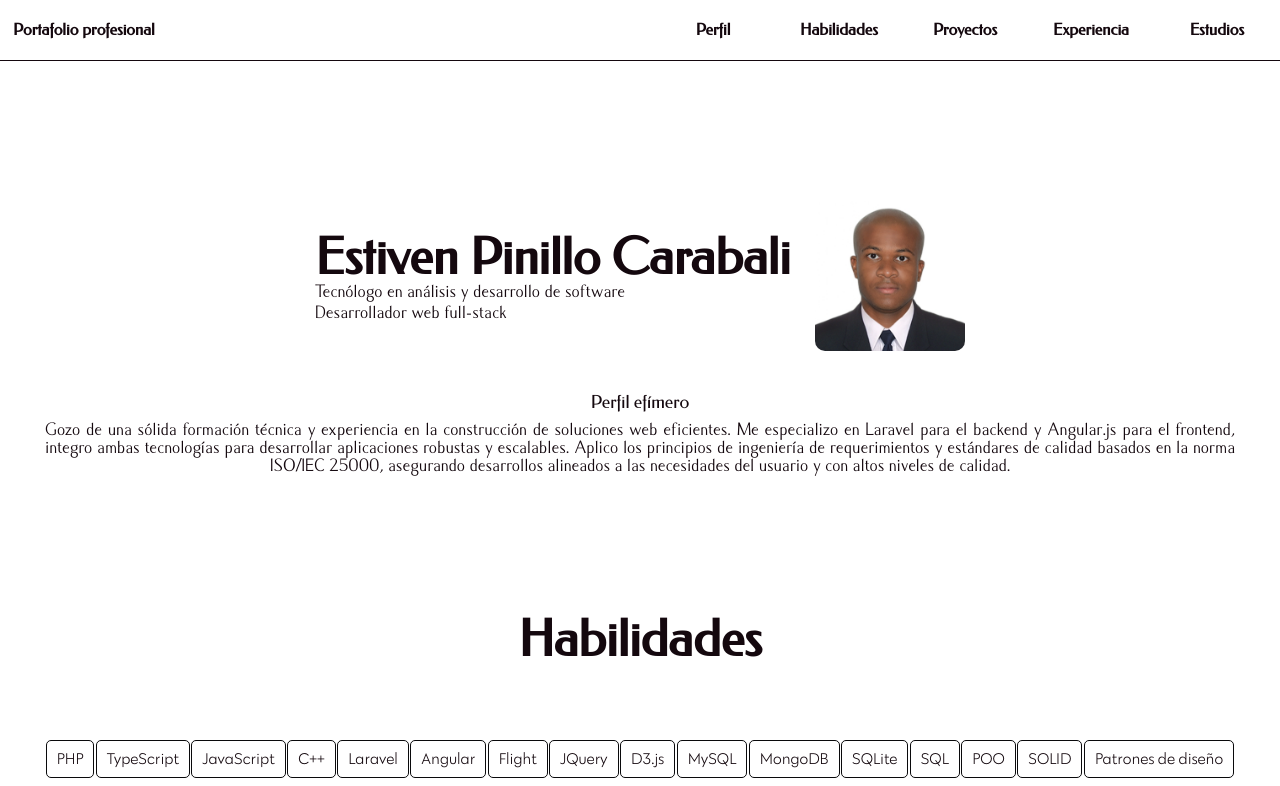
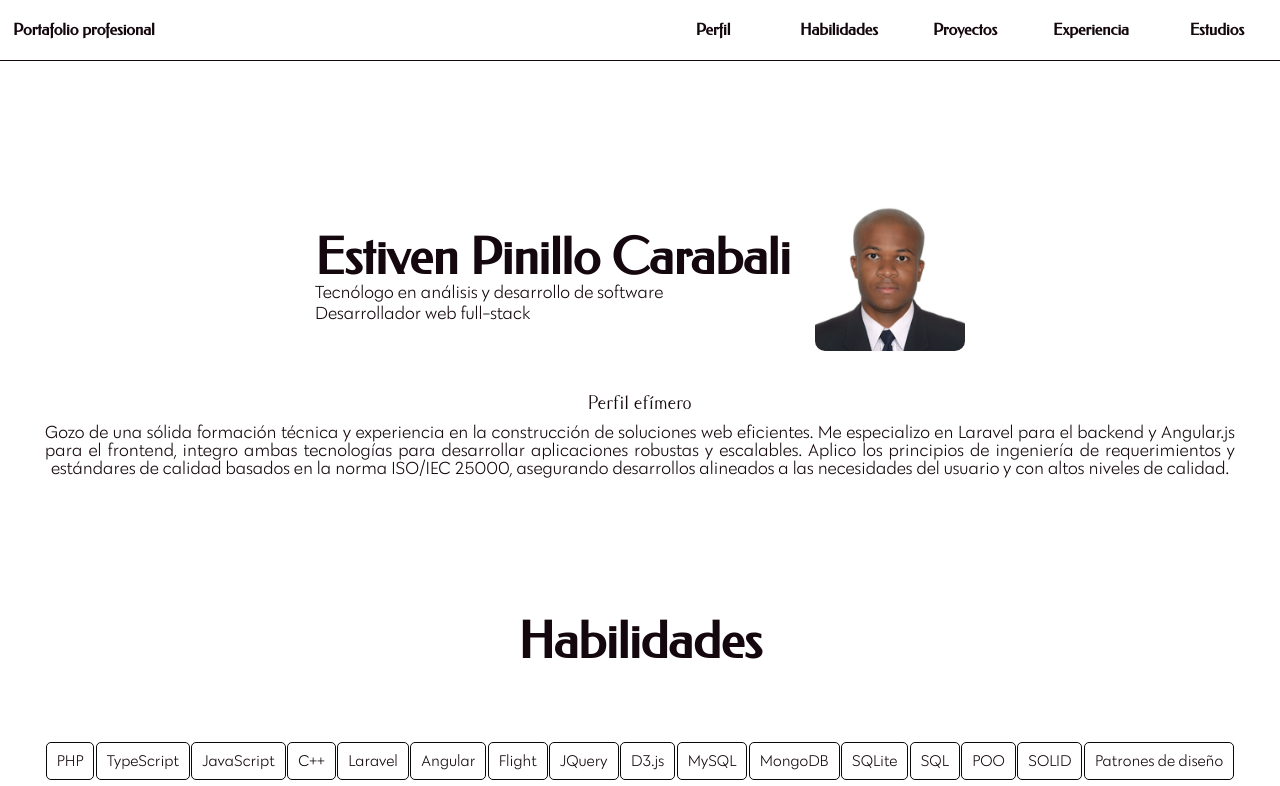
Before and after one commit to EstivenPinillo/estivenpinillo.dev, an Angular app: page / in a window 1280 px wide. Shown: the top 786 px of the page. Built offline with nearby package versions, Linux system fonts and the light colour scheme.

Commit message:
feat: change font profile

```diff
--- a/src/app/features/perfil/perfil.component.html
+++ b/src/app/features/perfil/perfil.component.html
@@ -5,11 +5,11 @@
                 <span id="marlon">{{firtName}}</span> {{name}} <span id="carabali">{{lastName}}</span>
             </h1>
             <div>
-                <span class="professional caramella">
+                <span class="professional klik">
                     {{softwareDevelopment}}
                 </span>
             </div>
-            <div class="professional caramella mt-03">
+            <div class="professional klik mt-03">
                 <div class="">{{developmentFullStack}}</div>
             </div>
         </div>
@@ -17,8 +17,8 @@
     </header>
 
     <div class="little-about-me mt-4">
-        <h2 class="little-title federo mt-2 mb-1">{{ephemeralProfile}}</h2>
-        <span class="caramella font-24">
+        <h2 class="little-title caramella mt-2 mb-1">{{ephemeralProfile}}</h2>
+        <span class="klik font-24">
             {{descriptionProfile}}
         </span>
     </div>
--- a/src/app/features/perfil/perfil.component.scss
+++ b/src/app/features/perfil/perfil.component.scss
@@ -40,7 +40,7 @@
     }
 
     &-title {
-        font-size: 1.8rem;
+        font-size: 2rem;
         text-align: center;
     }
 }
```
